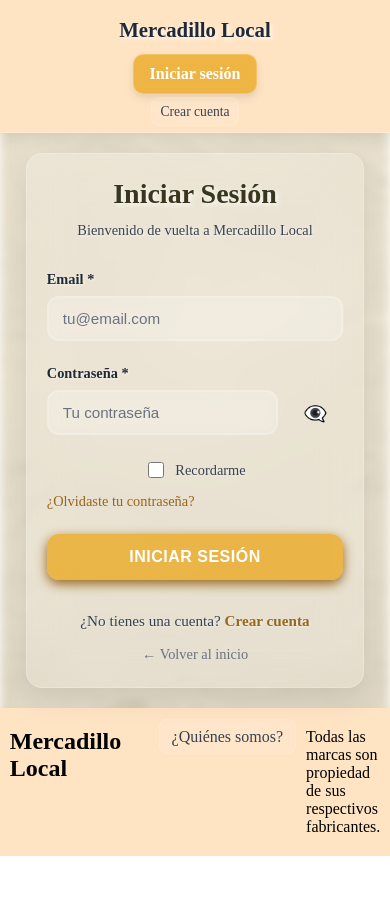
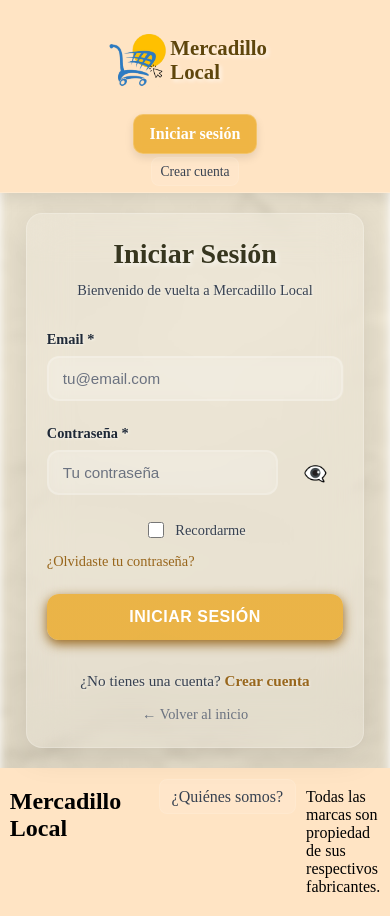
Before and after one commit to scrb44/mercadilloLocal, a React (Vite) app in the folder FrontEnd/: page /login in a window 390 px wide. Before the commit the page ends 856 px from the top, so only its background shows below. Built offline with nearby package versions, Linux system fonts and the light colour scheme; no server answers.

Commit message:
feat/logoheader
se modifica la entrada del titulo mercadillo local en el header de la pagina por un texto mas pequeño junto al logo

```diff
--- a/FrontEnd/src/componentes/header/header.module.css
+++ b/FrontEnd/src/componentes/header/header.module.css
@@ -12,7 +12,8 @@
     flex-flow: row;
     justify-content: center;
     align-items: center;
-    padding: 16px 0;
+    padding-top: 4px;
+    padding-bottom: 1px;
     /* Efecto cristal */
     background: bisque;
     backdrop-filter: blur(15px);
@@ -40,20 +41,24 @@
 }
 
 .page-header__logo {
+    max-width: 50%;
+    height: auto;
     text-decoration: none;
     color: inherit;
     transition: transform 0.2s ease;
+    margin-right: 2rem;
+    align-items: center;
 }
 
 .page-header__logo:hover {
     transform: scale(1.02);
 }
 
-.page-header__logo h1 {
+.page-header__logo h4 {
     margin: 0;
-    font-size: 1.75rem;
+    font-size: 1rem;
     font-weight: 700;
-    color: #1f2937;
+    color: #5f460c;
     text-shadow: 2px 2px 4px rgba(255, 255, 255, 0.8);
 }
 
@@ -338,14 +343,22 @@
     }
 
     .page-header__left {
-        gap: 12px;
-        width: 100%;
-        justify-content: center; /* ✅ CENTRAR contenido */
-        flex-wrap: wrap;
+        display: flex;
+        align-items: center;
+        gap: 1rem;
+        flex: 1;
     }
-
-    .page-header__logo h1 {
-        font-size: 1.4rem;
+    .header__login-icon
+    {
+        width: 80px;
+        height: auto;
+    }
+    .page-header__logo{
+        display: flex;
+        align-items: center;
+    }
+    .page-header__logo h4 {
+        font-size: 1rem;
     }
 
     .page-header__list {
@@ -429,6 +442,13 @@
 }
 
 @media (max-width: 480px) {
+    .header__login-icon{
+        width: 60px;
+        height: auto;
+        display: block;
+        justify-content: center;
+        margin: 0 auto;
+    }
     .page-header__content {
         padding: 0 12px;
     }
@@ -463,8 +483,12 @@
         min-width: 100%;
         transform: translateX(0%);
     }
+    .page-header__logo{
+        justify-items: center;
+        margin-right: 0;
+    }
 
-    .page-header__logo h1 {
+    .page-header__logo h4 {
         font-size: 1.3rem;
     }
 
--- a/FrontEnd/src/componentes/header/index.tsx
+++ b/FrontEnd/src/componentes/header/index.tsx
@@ -52,7 +52,8 @@
             <div className={classes["page-header__content"]}>
                 <div className={classes["page-header__left"]}>
                     <Link to="/" className={classes["page-header__logo"]}>
-                        <h1>Mercadillo Local</h1>
+                    <div className="header__login-icon"></div>
+                    <h4>Mercadillo Local</h4>
                     </Link>
 
                     {/* Indicador de municipio */}
--- a/FrontEnd/src/css/main.css
+++ b/FrontEnd/src/css/main.css
@@ -77,3 +77,11 @@
     margin-left: -50vw;
     margin-right: -50vw;
 }
+.header__login-icon{
+  width: 10dvh;
+  height:10dvh;
+  background-image: url("../assets/Logo-sinfondo.png");
+  background-size: contain;
+  background-repeat: no-repeat;
+  background-position: center;
+}
```
Also changed, not shown: FrontEnd/index.html (indentation only), FrontEnd/src/assets/Logo-sinfondo.png (added), FrontEnd/src/assets/Logo.jpeg (added).
